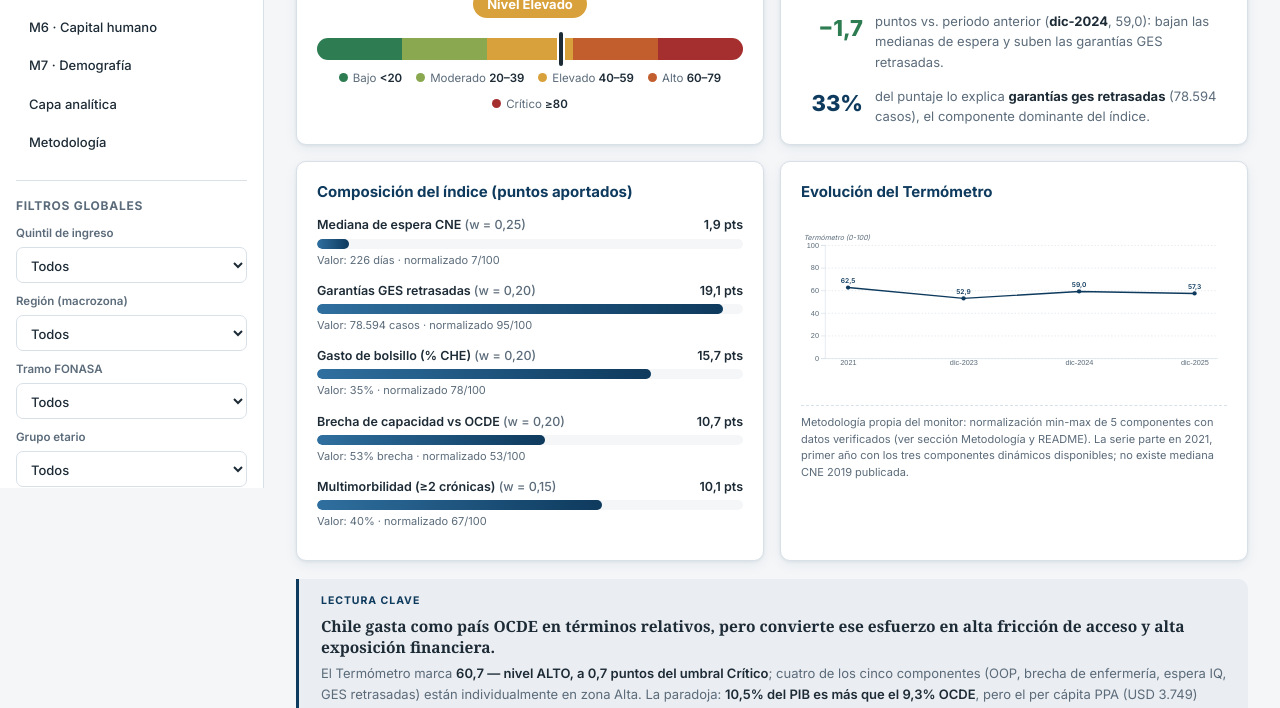
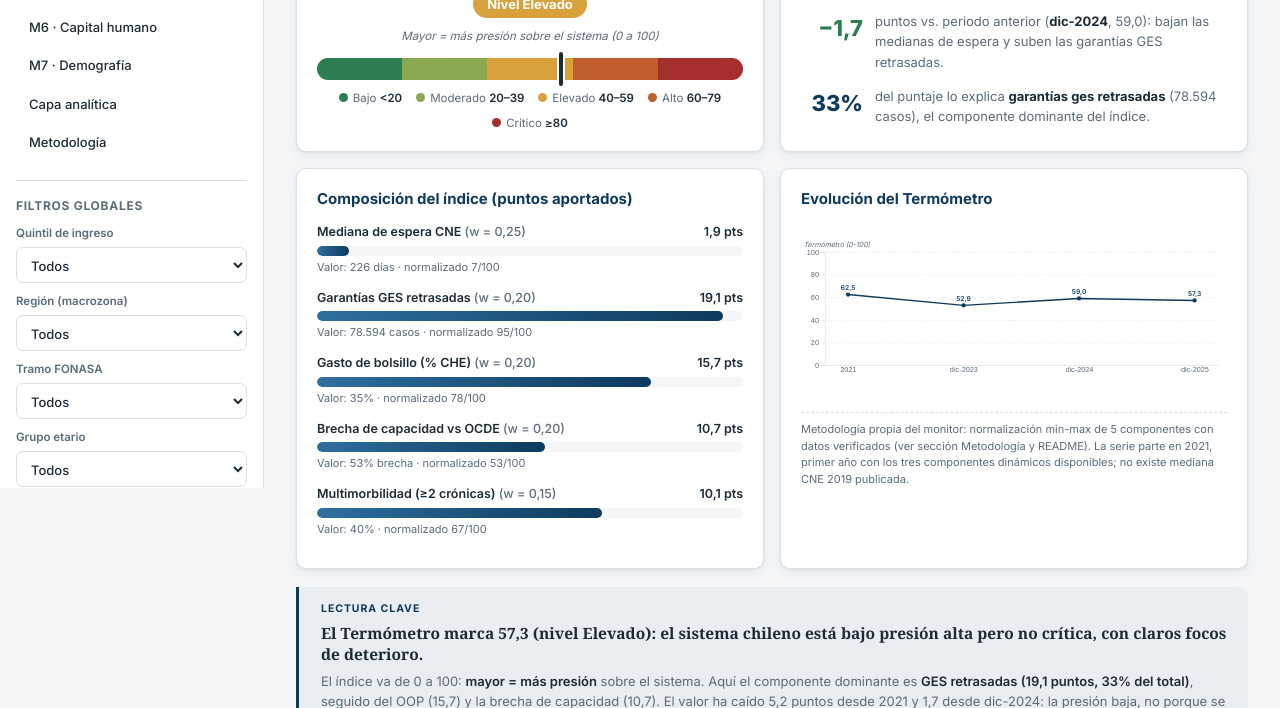
Before and after one commit to mortizcoilla/Monitor_Salud, a plain HTML site: page index.html in a window 1280 px wide. Shown: the part 312-1020 px from the top of the page. Drawn offline with nearby package versions, Linux system fonts and the light colour scheme.

Commit message:
Corrige incongruencia IPS 57,3 vs 60,7 y agrega hint de dirección de la escala

```diff
--- a/css/styles.css
+++ b/css/styles.css
@@ -199,6 +199,11 @@ a:focus-visible, button:focus-visible, select:focus-visible {
   list-style: none; display: flex; flex-wrap: wrap; gap: 8px 14px;
   justify-content: center; padding: 0; margin: 8px 0 0;
   font-size: 11.5px; color: var(--gris);
+}
+.ips-direction {
+  margin: -6px 0 12px;
+  text-align: center;
+  font-size: 11.5px; font-style: italic; color: var(--gris);
 }
 .ips-scale .dot { display: inline-block; width: 9px; height: 9px; border-radius: 50%; margin-right: 5px; }
 .ips-scale .rng { color: var(--tinta); font-weight: 600; }
--- a/index.html
+++ b/index.html
@@ -107,6 +107,7 @@
           <div class="mss-card ips-score">
             <p class="ips-number" id="ips-number">—</p>
             <p class="ips-level" id="ips-level">—</p>
+            <p class="ips-direction">Mayor = más presión sobre el sistema (0 a 100)</p>
             <div class="ips-bar" id="ips-bar" role="img" aria-label="Barra de niveles del Termómetro con marcador del valor actual"></div>
             <ul class="ips-scale" id="ips-scale"></ul>
           </div>
@@ -128,8 +129,8 @@
 
         <aside class="mss-takeaway" aria-label="Lectura clave del Termómetro">
           <p class="mss-takeaway-eyebrow">Lectura clave</p>
-          <p class="mss-takeaway-lead">Chile gasta como país OCDE en términos relativos, pero convierte ese esfuerzo en alta fricción de acceso y alta exposición financiera.</p>
-          <p class="mss-takeaway-body">El Termómetro marca <strong>60,7 — nivel ALTO, a 0,7 puntos del umbral Crítico</strong>; cuatro de los cinco componentes (OOP, brecha de enfermería, espera IQ, GES retrasadas) están individualmente en zona Alta. La paradoja: <strong>10,5% del PIB es más que el 9,3% OCDE</strong>, pero el per cápita PPA (USD 3.749) sigue siendo de economía emergente frente a los USD 5.967 del promedio OCDE. <em>(Informe §B · IPS)</em></p>
+          <p class="mss-takeaway-lead">El Termómetro marca 57,3 (nivel Elevado): el sistema chileno está bajo presión alta pero no crítica, con claros focos de deterioro.</p>
+          <p class="mss-takeaway-body">El índice va de 0 a 100: <strong>mayor = más presión</strong> sobre el sistema. Aquí el componente dominante es <strong>GES retrasadas (19,1 puntos, 33% del total)</strong>, seguido del OOP (15,7) y la brecha de capacidad (10,7). El valor ha caído 5,2 puntos desde 2021 y 1,7 desde dic-2024: la presión baja, no porque se haya resuelto, sino porque las medianas de espera mejoraron. <em>Nota: el informe §B propone una versión académica de 8 componentes con valor 60,7 (ALTO); el dashboard publica la versión simplificada de 5 componentes.</em></p>
         </aside>
       </section>
 
```
